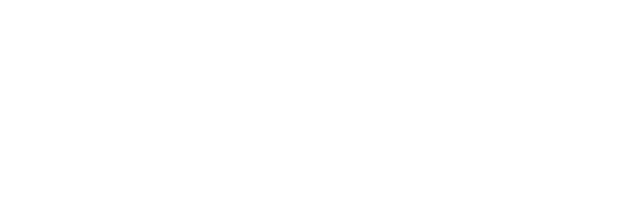
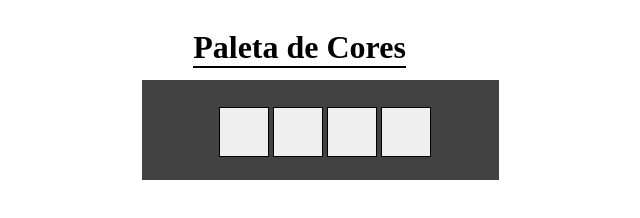
Before and after one commit to JoseBarceloss/PixelArt, a website: page index.html in a window 1280 px wide. Shown: the whole page, without its empty margins (370-1010 px from the left). Drawn offline with Linux system fonts and the light colour scheme.

Commit message:
iniciando

```diff
--- a/index.html
+++ b/index.html
@@ -1,5 +1,5 @@
 <!DOCTYPE html>
-<html lang="en">
+<html lang="pt-br">
 <head>
     <meta charset="UTF-8">
     <meta http-equiv="X-UA-Compatible" content="IE=edge">
@@ -9,6 +9,24 @@
 </head>
 <body>
 
+    <header>
+
+        <h1 id="title">Paleta de Cores</h1>
+
+    </header>
+
+    <main>
+
+         <div id="color-palette">
+
+            <button class="color"></button>
+            <button class="color"></button>
+            <button class="color"></button>
+            <button class="color"></button>
+
+         </div>
+
+    </main>
 <script src="script.js"></script>
 </body>
 </html>
--- a/style.css
+++ b/style.css
@@ -0,0 +1,27 @@
+#title {
+    position: absolute;
+    left: 44%;
+    border-bottom: 2px solid black
+}
+
+#color-palette {
+
+    background-color: rgba(36, 34, 34, 0.856);
+    width: 357px;
+    height:100px;
+    position: absolute;
+    top:10%;
+    left: 40%;
+
+}
+
+.color {
+
+    position: relative;
+    top: 27px;
+    left: 77px;
+    width: 50px;
+    height: 50px;
+    border: 1px, black, solid;
+
+}
```
Also changed, not shown: 1 other file.
